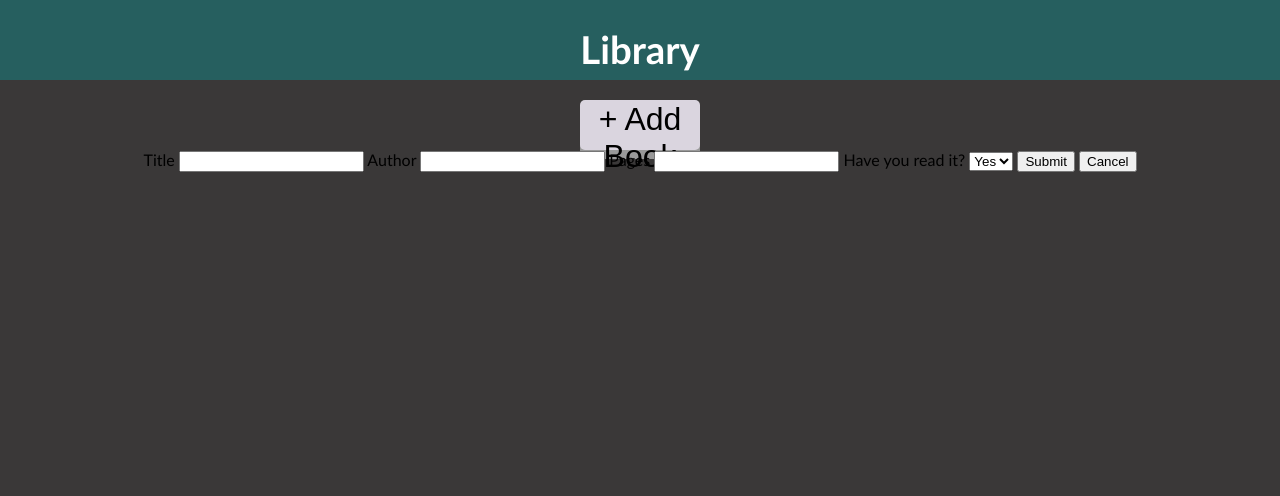
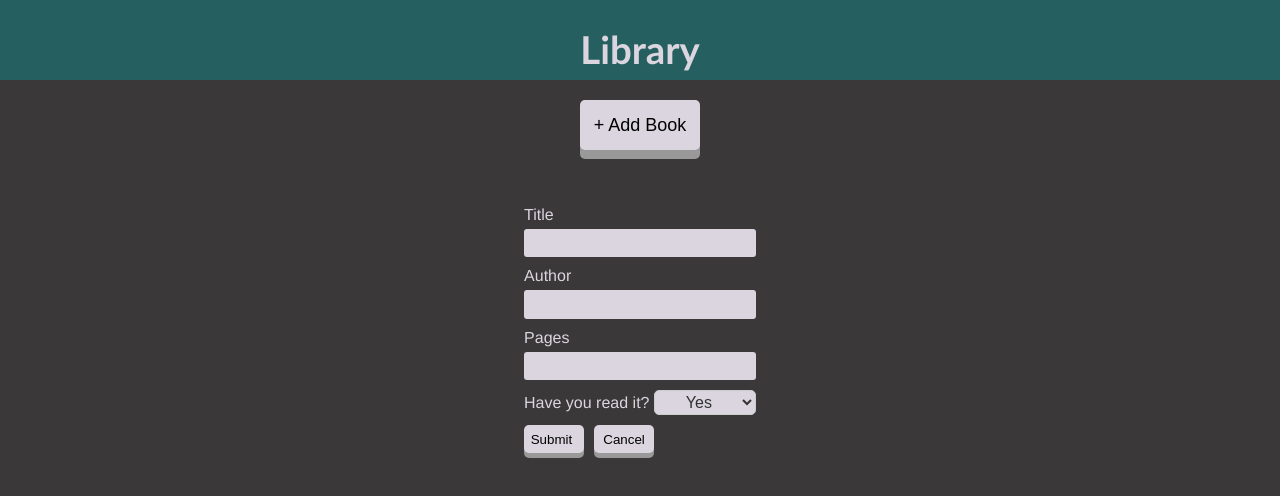
Before and after one commit to 0sakib0/library, a plain HTML site: page index.html in a window 1280 px wide. Both pictures are taken after a click on the button "+ Add Book". Drawn offline with Linux system fonts and the light colour scheme.

Commit message:
Implement form style and adjustment in form container

```diff
--- a/index.html
+++ b/index.html
@@ -14,19 +14,31 @@
         <button class="book-btn">+ Add Book</button>
         <div class="form-container">
             <form id="book-form" style="display: none;">
+                <div class="field">
                     <label for="title">Title</label>
-                <input required="required" type="text" name="title" id="title">
+                    <input  type="text" name="title" id="title">
+                </div>
+                <div class="field">
                     <label for="author">Author</label>
-                <input required="required" type="text" name="author" id="author">
+                    <input  type="text" name="author" id="author">
+                </div>
+                <div class="field">
                     <label for="pages">Pages</label>
-                <input required="required" type="" name="pages" id="pages">
-                <label for="read">Have you read it?</label>
+                    <input  type="" name="pages" id="pages">
+
+                </div>
+                <div class="field">
+                    <label for="read">Have you read it?
                     <select name="read" id="read">
                         <option value="read">Yes</option>
                         <option value="not-read">No</option>
                     </select>
+                </label>
+                </div>
+                <div class="field">
                     <input type="submit" name="submit" id="submit">
                     <button type="button" class="cancel">Cancel</button>
+                </div>
             </form>
         </div>
     </div>
--- a/style.css
+++ b/style.css
@@ -1,6 +1,14 @@
 :root {
+    --primary-color3: #265f5f;
     --primary-color: rgb(58, 56, 56);
-    --primary-color2: white;
+    --primary-color2:#dad5df;
+    --primary-color4:#581bff;
+}
+
+input::-webkit-outer-spin-button,
+input::-webkit-inner-spin-button {
+  -webkit-appearance: none;
+  margin: 0;
 }
 
 body {
@@ -19,7 +27,7 @@ body {
 }
 
 header {
-    background-color: rgb(38, 95, 95);
+    background-color: var(--primary-color3);
     width: 100vw;
     height: 10vh;
     text-align: center;
@@ -44,11 +52,11 @@ h1 {
 .book-btn {
     width: 120px;
     height: 50px;
-    font-size: xx-large;
+    font-size: large;
     border-radius: 5px;
     font-weight: 500;
     margin-top: 20px;
-    background-color: #dad5df;
+    background-color: var(--primary-color2);
     border: none;
     color: #000000;
     box-shadow: 0 9px #999;
@@ -60,7 +68,92 @@ h1 {
 }
 
 .book-btn:active {
-  background-color: #dad5df;
+  background-color: var(--primary-color2);
   box-shadow: 0 6px #666;
   transform: translateY(4px);
 }
+
+.form-container {
+    display: flex;
+    justify-content: center;
+    margin-top: 30px;
+    color: var(--primary-color2);
+    font-family: 'Franklin Gothic Medium', 'Arial Narrow', Arial, sans-serif;
+    border-radius: 10px;
+    max-width: 600px;
+    padding: 1rem;
+}
+
+form {
+    display: flex;
+    flex-wrap: wrap;
+     justify-content: center;
+     flex-direction: row;
+   flex-direction: column;
+}
+
+label {
+    display: block;
+    margin-bottom:5px ;
+}
+
+.field {
+ margin: 10px;
+}
+
+.field:nth-child(5) {
+   display: flex;
+   gap: 10px;
+}
+
+input {
+    border: none;
+    border-radius: 3px;
+    padding: 0.5em;
+    padding-right: 3rem;
+    background-color: var(--primary-color2);
+
+}
+
+input:focus {
+    outline: 2px solid rgb(204, 201, 35);
+}
+
+input:hover {
+    background-color: #f1eeee;
+}
+
+#submit, .cancel {
+    width: 60px;
+    outline: none;
+
+    border-radius: 5px;
+    font-weight: 500;
+
+    background-color: var(--primary-color2);
+    border: none;
+    color: #000000;
+    box-shadow: 0 5px #999;
+}
+
+#submit:hover, .cancel:hover, #read:hover {
+    background-color: #e0dee2;
+}
+
+#submit:active, .cancel:active {
+  background-color: var(--primary-color2);
+  box-shadow: 0 3px #666;
+  transform: translateY(4px);
+}
+
+#read {
+    width: 102px;
+    padding: 2px;
+    border: 1px solid #ccc;
+    border-radius: 5px;
+    background-color: var(--primary-color2);
+    font-size: 16px;
+    color: #333;
+    text-align: center;
+    outline: none;
+}
```
Lines whose indentation alone changed are shown as unchanged.
